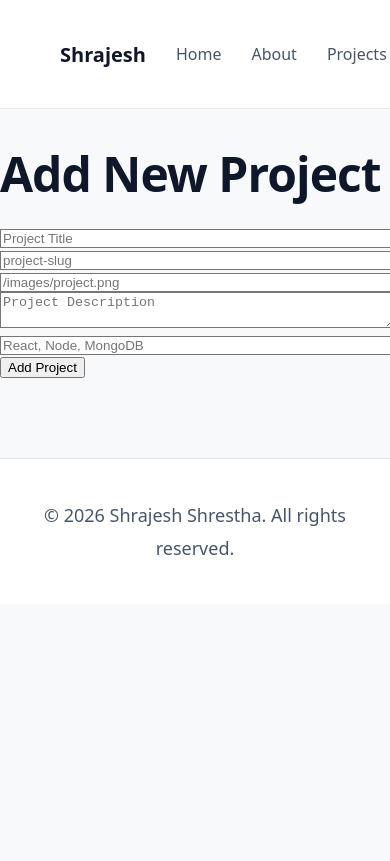
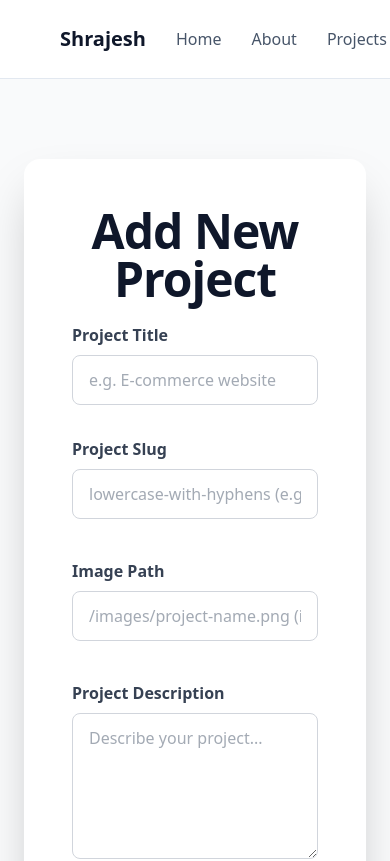
Before and after one commit to shrazesh/portfolio-website, a Next.js app: page /admin/add-project in a window 390 px wide. Shown: the top 861 px of the page. Built offline with nearby package versions, Linux system fonts and the light colour scheme.

Commit message:
fix(ui,tailwind): resolve Tailwind v4 PostCSS config error, restore styling, and enhance admin form layout with improved spacing, placeholders, and responsive design

```diff
--- a/app/admin/add-project/page.js
+++ b/app/admin/add-project/page.js
@@ -6,79 +6,118 @@ export default function AddProjectPage() {
   const [form, setForm] = useState({
     title: "",
     slug: "",
+    image: "",
     description: "",
-    image: "",
     tech: "",
   });
 
-  const handleChange = (e) => {
+  const handleChange = (e) =>
     setForm({ ...form, [e.target.name]: e.target.value });
-  };
 
   const handleSubmit = async (e) => {
     e.preventDefault();
 
     await fetch("/api/projects", {
       method: "POST",
-      headers: { "Content-Type": "application/json" },
       body: JSON.stringify({
         ...form,
         tech: form.tech.split(",").map((t) => t.trim()),
       }),
     });
 
-    alert("Project Added!");
+    alert("Project Added Successfully!");
   };
 
   return (
-    <div className="max-w-3xl mx-auto py-12 px-6">
-      <h1 className="text-3xl font-bold mb-8">Add New Project</h1>
+    <div className="min-h-screen bg-gray-50 py-20 px-6 flex justify-center">
+      <div className="w-full max-w-4xl bg-white rounded-2xl shadow-2xl p-12">
+        {/* Heading */}
+        <h1 className="text-5xl font-extrabold text-center text-gray-800 mb-14">
+          Add New Project
+        </h1>
 
-      <form onSubmit={handleSubmit} className="space-y-6">
+        <form onSubmit={handleSubmit} className="space-y-10">
+          {/* Row 1 */}
+          <div className="grid md:grid-cols-2 gap-8">
+            <div className="flex flex-col gap-2">
+              <label className="font-semibold text-gray-700">
+                Project Title
+              </label>
               <input
                 name="title"
-          placeholder="Project Title"
                 onChange={handleChange}
-          className="w-full border p-3 rounded"
+                className="input-style"
+                placeholder="e.g. E-commerce website"
                 required
               />
+            </div>
 
+            <div className="flex flex-col gap-2">
+              <label className="font-semibold text-gray-700">
+                Project Slug
+              </label>
               <input
                 name="slug"
-          placeholder="project-slug"
                 onChange={handleChange}
-          className="w-full border p-3 rounded"
+                className="input-style"
+                placeholder="lowercase-with-hyphens (e.g. online-food-ordering)"
                 required
               />
+            </div>
+          </div>
 
+          {/* Row 2 */}
+          <div className="flex flex-col gap-2">
+            <label className="font-semibold text-gray-700">Image Path</label>
             <input
               name="image"
-          placeholder="/images/project.png"
               onChange={handleChange}
-          className="w-full border p-3 rounded"
+              className="input-style"
+              placeholder="/images/project-name.png (image must be inside public/images)"
               required
             />
+          </div>
 
+          {/* Row 3 */}
+          <div className="flex flex-col gap-2">
+            <label className="font-semibold text-gray-700">
+              Project Description
+            </label>
             <textarea
               name="description"
-          placeholder="Project Description"
               onChange={handleChange}
-          className="w-full border p-3 rounded"
+              rows="5"
+              className="input-style"
+              placeholder="Describe your project..."
               required
             />
+          </div>
 
+          {/* Row 4 */}
+          <div className="flex flex-col gap-2">
+            <label className="font-semibold text-gray-700">
+              Technologies (comma separated)
+            </label>
             <input
               name="tech"
-          placeholder="React, Node, MongoDB"
               onChange={handleChange}
-          className="w-full border p-3 rounded"
+              className="input-style"
+              placeholder="Comma separated: React, Next.js, Node.js, MongoDB, Tailwind CSS"
               required
             />
+          </div>
 
-        <button className="bg-black text-white px-6 py-3 rounded">
+          {/* Button */}
+          <div className="pt-6">
+            <button
+              type="submit"
+              className="w-full bg-indigo-600 hover:bg-indigo-700 text-white text-lg font-semibold py-4 rounded-xl transition-all duration-300 shadow-md hover:shadow-lg"
+            >
               Add Project
             </button>
+          </div>
         </form>
+      </div>
     </div>
   );
 }
--- a/app/globals.css
+++ b/app/globals.css
@@ -1,6 +1,4 @@
-@tailwind base;
-@tailwind components;
-@tailwind utilities;
+@import "tailwindcss";
 :root {
   --bg-main: #F8F9FA;
   --bg-section: #FFFFFF;
@@ -10,6 +8,11 @@
   --text-body: #475569;
 
   --border-light: #E2E8F0;
+}
+
+.input-style {
+  @apply w-full border border-gray-300 rounded-lg px-4 py-3 outline-none
+  focus:ring-2 focus:ring-indigo-500 focus:border-indigo-500 transition;
 }
 
 h1 {
--- a/app/page.js
+++ b/app/page.js
@@ -4,8 +4,10 @@ export default function Home() {
       <h1>Hi, I am Shrajesh 👋</h1>
       <p>MERN Stack Learner</p>
 
-      <a href="/projects" className="btn">View My Projects</a>
-      <a href="/blog" className="btn">Read My Blogs</a>
+      <div className="btn-group">
+        <a href="/projects" className="btn">View My Projects</a>
+        <a href="/blog" className="btn">Read My Blogs</a>
+      </div>
     </section>
   );
 }
--- a/postcss.config.js
+++ b/postcss.config.js
@@ -0,0 +1,5 @@
+export default {
+  plugins: {
+    "@tailwindcss/postcss": {},
+  },
+};
--- a/tailwind.config.js
+++ b/tailwind.config.js
@@ -1,5 +1,3 @@
-import typography from "@tailwindcss/typography";
-
 /** @type {import('tailwindcss').Config} */
 export default {
   content: [
@@ -9,5 +7,5 @@ export default {
   theme: {
     extend: {},
   },
-  plugins: [typography],
+  plugins: [],
 };
```
Also changed, not shown: package.json (+3 -4 lines), 1 other file (tests, documents, lock files or other folders). Lines whose indentation alone changed are shown as unchanged.
